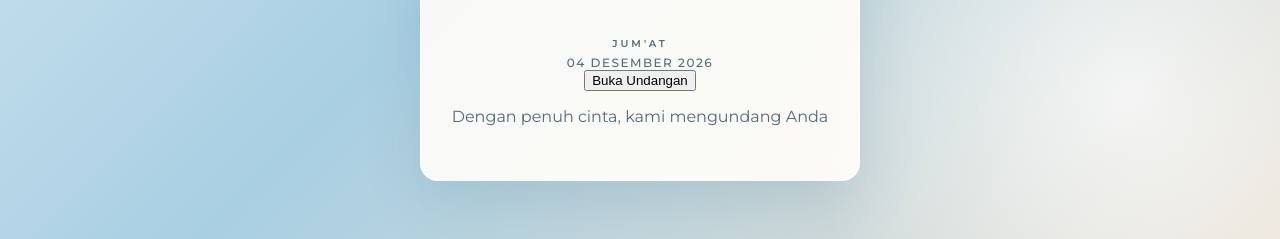
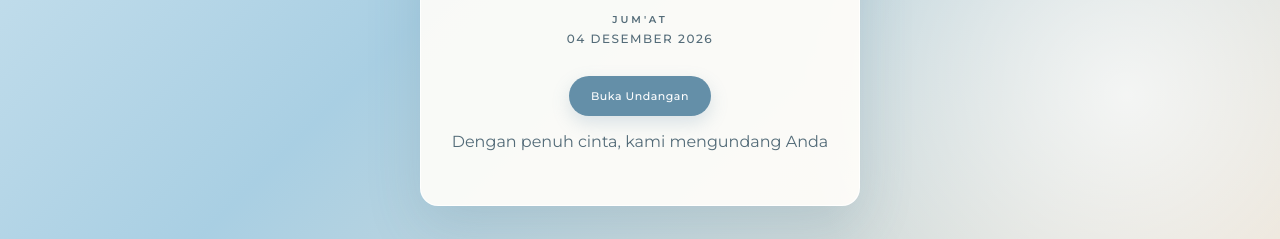
Before and after one commit to Luthhfii/Nico-Fery, a plain HTML site: page index.html in a window 1280 px wide. Shown: the part 561-800 px from the top of the page. Drawn offline with Linux system fonts and the light colour scheme.

Commit message:
Update index.html

```diff
--- a/index.html
+++ b/index.html
@@ -35,9 +35,13 @@
       <p class="date-label">JUM'AT</p>
       <p class="date">04 DESEMBER 2026</p>
       </div>
-      <button id="open-invitation">
-        Buka Undangan
-      </button>
+<button
+    type="button"
+    class="open-button"
+    onclick="window.location.href='halaman-kedua.html'"
+>
+    Buka Undangan
+</button>
       <p class="fade-in fade-delay-1">
     Dengan penuh cinta, kami mengundang Anda</p>
     </section>
```
